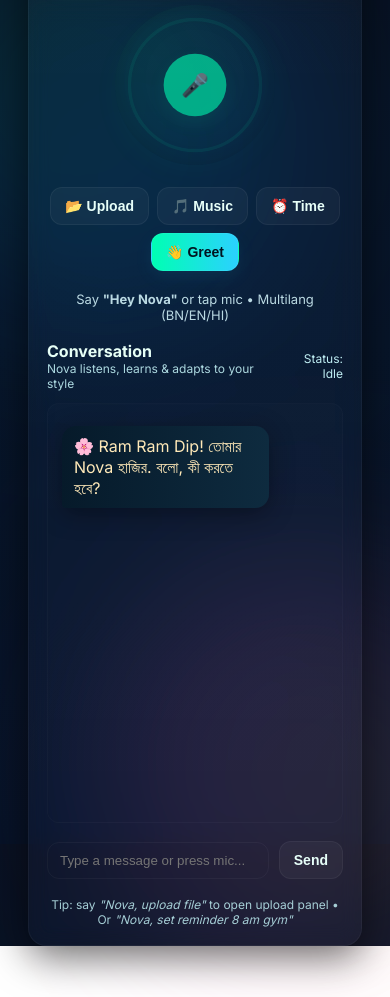
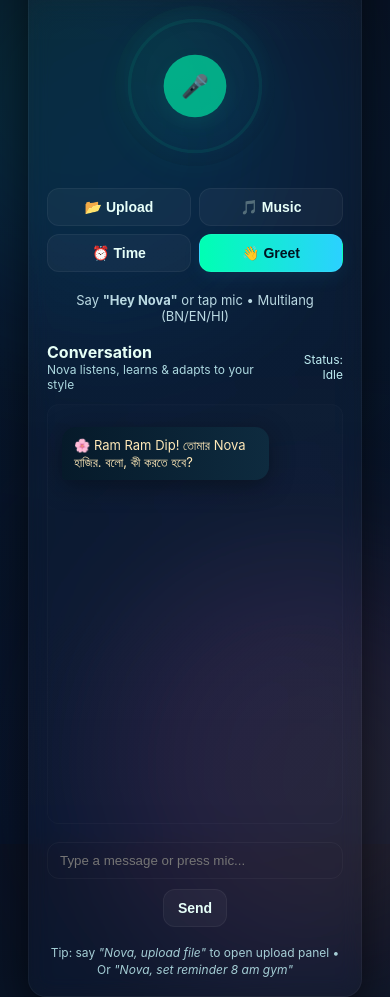
Before and after one commit to ItzRahul-ai/ai-assistent, a plain HTML site: page index.html in a window 390 px wide. Before the commit the page ends 946 px from the top, so only its background shows below. Drawn offline with Linux system fonts and the light colour scheme.

Commit message:
push file again

```diff
--- a/index.html
+++ b/index.html
@@ -5,6 +5,88 @@
   <meta name="viewport" content="width=device-width,initial-scale=1" />
   <title>Hey Nova — Dip Edition</title>
   <style>
+
+    /* --------- EXTRA RESPONSIVE FIXES (mobile/tablet) --------- */
+@media (max-width: 768px) {
+  body {
+    padding: 16px;
+    align-items: flex-start;
+  }
+
+  .card {
+    grid-template-columns: 1fr;
+    padding: 14px;
+    min-height: auto;
+  }
+
+  .left {
+    align-items: center;
+    text-align: center;
+  }
+
+  .brand {
+    flex-direction: column;
+  }
+
+  .orb {
+    width: 150px;
+    height: 150px;
+    margin-top: 12px;
+  }
+
+  .controls {
+    flex-wrap: wrap;
+    justify-content: center;
+  }
+
+  .btn {
+    flex: 1 1 45%;
+    justify-content: center;
+    font-size: 13px;
+    padding: 8px 10px;
+  }
+
+  #chatBox {
+    height: 320px;
+  }
+
+  .inputRow {
+    flex-direction: column;
+    gap: 8px;
+  }
+
+  .textInput {
+    width: 100%;
+  }
+
+  .foot {
+    font-size: 11px;
+    line-height: 1.4;
+  }
+}
+
+@media (max-width: 480px) {
+  .logo {
+    width: 56px;
+    height: 56px;
+    font-size: 18px;
+  }
+
+  .brand h1 {
+    font-size: 16px;
+  }
+
+  .chatTitle {
+    font-size: 15px;
+  }
+
+  .bubble {
+    max-width: 90%;
+    font-size: 13px;
+    padding: 8px 10px;
+  }
+}
+
     /* --------- Basic reset & font --------- */
     @import url('https://fonts.googleapis.com/css2?family=Inter:wght@300;400;600;700&display=swap');
     *{box-sizing:border-box;margin:0;padding:0}
```
